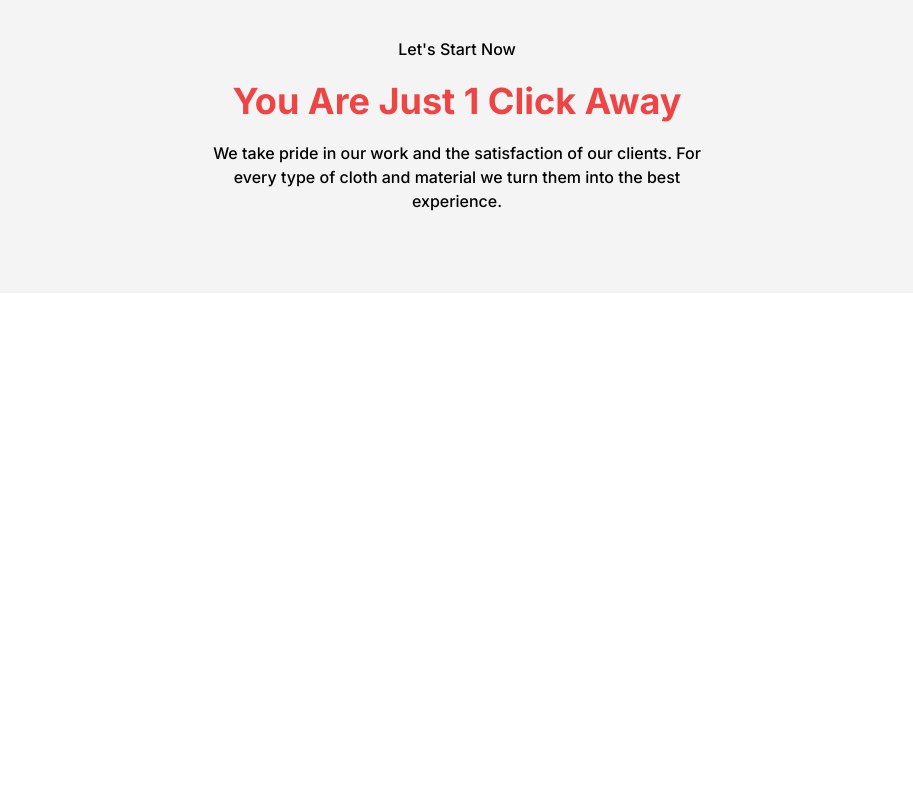
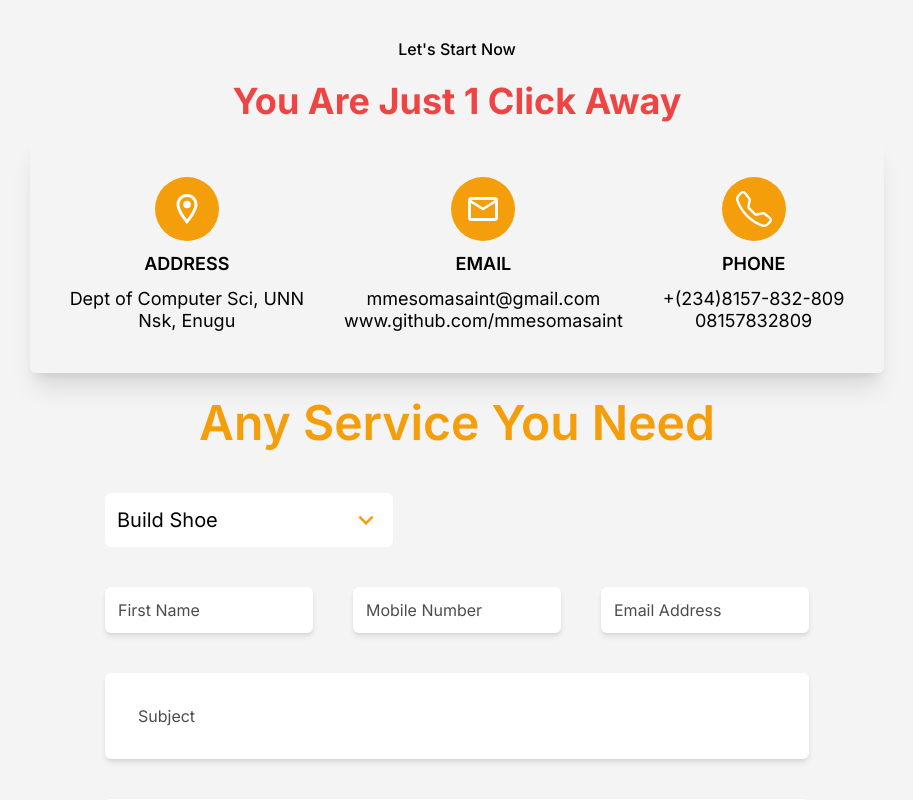
Before and after one commit to mmesomasaint/hulksmasher, a Next.js app: page / in a window 1280 px wide. Shown: the part 3960-4760 px from the top of the page, without its empty margins (183-1096 px from the left). Before the commit the page ends 4253 px from the top, so only its background shows below. Built offline with nearby package versions, Linux system fonts and the light colour scheme.

Commit message:
Feat: Implement contact

```diff
--- a/app/page.tsx
+++ b/app/page.tsx
@@ -10,6 +10,7 @@ import TitleBox from './components/title-box'
 import HowCard from './components/how-card'
 import Review from './components/review'
 import Reviews from './lib/reviews'
+import Contact from './components/contact'
 
 export default function Home() {
   return (
@@ -290,6 +291,7 @@ export default function Home() {
                 For every type of cloth and material we turn them into the best
                 experience.
               </TitleBox>
+              <Contact />
             </div>
           </div>
         </section>
```
